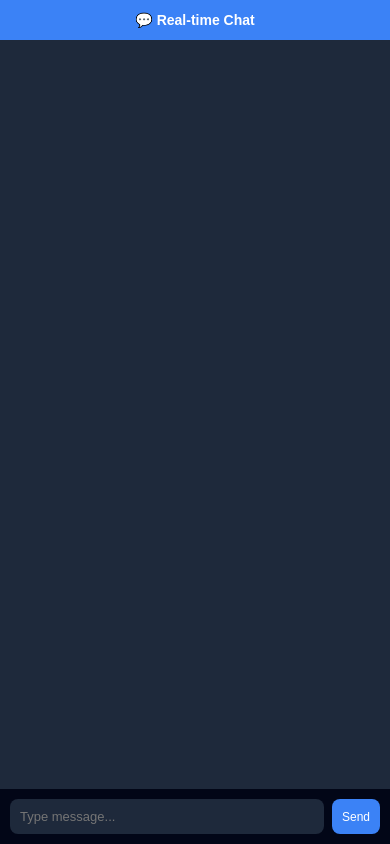
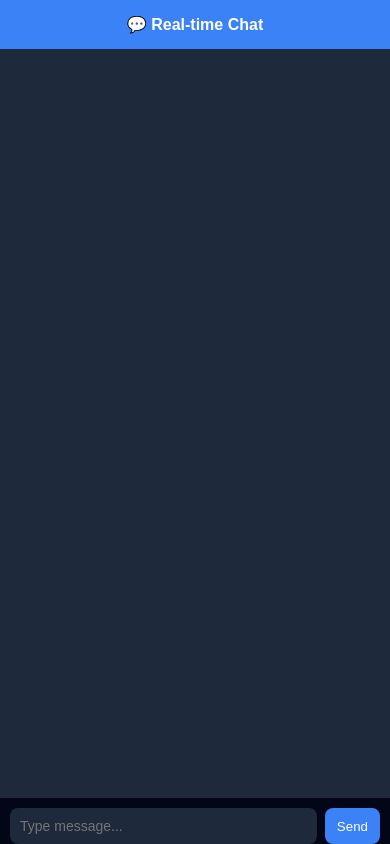
Before and after one commit to adrib-algo/chat-app, a website: page public/index.html in a window 390 px wide. Drawn offline with nearby package versions, Linux system fonts and the light colour scheme; no server answers.

Commit message:
fix responsiv

```diff
--- a/public/index.html
+++ b/public/index.html
@@ -3,32 +3,30 @@
 <head>
     <title>Chat App</title>
 
-    <!-- IMPORTANT for mobile -->
+    <!-- Mobile viewport fix -->
     <meta name="viewport" content="width=device-width, initial-scale=1.0">
 
     <style>
+        * {
+            box-sizing: border-box;
+        }
+
         body {
             font-family: Arial, sans-serif;
             background: #0f172a;
             color: white;
-            display: flex;
-            justify-content: center;
-            align-items: center;
-            height: 100vh;
             margin: 0;
+            height: 100%;
         }
 
         .chat-container {
             width: 100%;
             max-width: 400px;
-            height: 100vh;
-            max-height: 600px;
+            height: 100dvh; /* FIXED for mobile */
+            margin: auto;
             background: #1e293b;
-            border-radius: 15px;
             display: flex;
             flex-direction: column;
-            box-shadow: 0 10px 30px rgba(0,0,0,0.5);
-            overflow: hidden;
         }
 
         .header {
@@ -72,6 +70,10 @@
             display: flex;
             padding: 10px;
             background: #020617;
+            position: sticky; /* FIX */
+            bottom: 0;
+            z-index: 10;
+            padding-bottom: env(safe-area-inset-bottom);
         }
 
         #input {
@@ -97,40 +99,6 @@
 
         button:hover {
             background: #2563eb;
-        }
-
-        /* 📱 Mobile optimization */
-        @media (max-width: 480px) {
-            body {
-                align-items: stretch;
-            }
-
-            .chat-container {
-                width: 100%;
-                height: 100vh;
-                border-radius: 0;
-                max-width: none;
-                max-height: none;
-            }
-
-            .header {
-                font-size: 14px;
-                padding: 12px;
-            }
-
-            #messages li {
-                font-size: 13px;
-                max-width: 80%;
-            }
-
-            #input {
-                font-size: 13px;
-            }
-
-            button {
-                padding: 8px 10px;
-                font-size: 12px;
-            }
         }
     </style>
 </head>
@@ -171,6 +139,13 @@
         input.value = "";
     }
 
+    // Enter key support
+    input.addEventListener("keypress", function(e) {
+        if (e.key === "Enter") {
+            sendMessage();
+        }
+    });
+
     socket.on("chat message", (data) => {
         const li = document.createElement("li");
         li.textContent = data.text;
@@ -182,6 +157,8 @@
         }
 
         messages.appendChild(li);
+
+        // Auto scroll
         messages.scrollTop = messages.scrollHeight;
     });
 </script>
```
